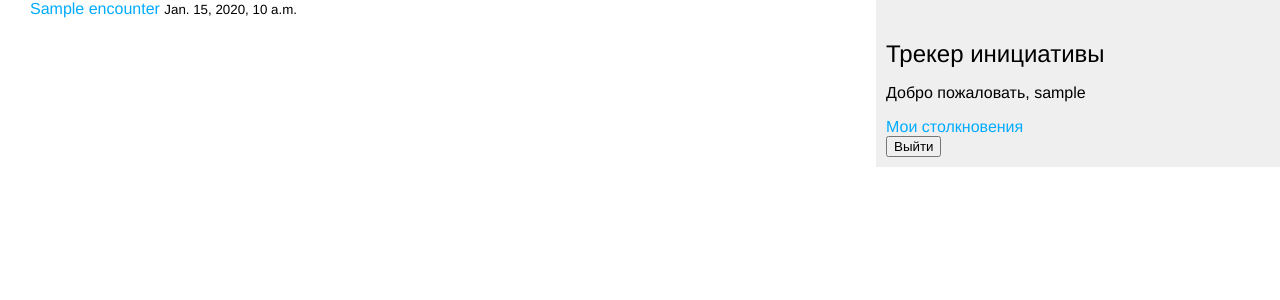
After one commit to VadimMelnik96/DjangoInitTrack, a Django app: page /encounters/ in a window 1280 px wide. The commit adds this page. Shown: the top 300 px of the page. Run offline with Django 5.2, Linux system fonts and the light colour scheme; a user stored in the database is signed in; tables that the repository leaves empty hold one stand-in row (values such as "Sample post").

Commit message:
detail Encounters

```diff
--- a/tracker/inittracker/models.py
+++ b/tracker/inittracker/models.py
@@ -4,6 +4,7 @@ from time import timezone
 from django.db import models
 from django.contrib.auth.models import User
 from django.contrib.postgres.fields import ArrayField
+from django.urls import reverse
 
 STATUSES = (
     ('bl', "Blinded"),
@@ -29,6 +30,9 @@ class Encounter(models.Model):
 
     class Meta:
         ordering = ['-created_at']
+
+    def get_absolute_url(self):
+        return reverse('inittracker:encounter_detail', kwargs={'pk': self.id})
 
 class Monster(models.Model):
     name = models.CharField(max_length=150)
--- a/tracker/inittracker/templates/base.html
+++ b/tracker/inittracker/templates/base.html
@@ -14,14 +14,14 @@
     <h2>Трекер инициативы</h2>
     {% if user.is_authenticated %}
         <p>Добро пожаловать, {{user.username}}</p>
-
+        <a href="{% url 'inittracker:user_encounters' %}">Мои столкновения</a>
        <form action="{% url 'accounts:logout' %}" method="post">
     {% csrf_token %}
     <button type="submit">Выйти</button>
     </form>
      {% else %}
         <a href="{% url 'accounts:login' %}">Войти</a>
-        <a href="{% url 'accounts:registration'% }">Зарегистрироваться</a>
+        <a href="{% url 'accounts:registration' %}">Зарегистрироваться</a>
       {% endif %}
 
 </div>
--- /dev/null
+++ b/tracker/inittracker/templates/user_encounters.html
@@ -0,0 +1,11 @@
+{% extends 'base.html' %}
+{%block title %} Мои столкновения {% endblock %}
+{% block content %}
+    <div>{% for encounter in encounters %}
+
+        <a href="{{encounter.get_absolute_url}}">{{ encounter.name }}</a>
+        <small>{{ encounter.created_at }}</small>
+        <br>
+    {% endfor %}
+    </div>
+{% endblock %}
--- a/tracker/inittracker/urls.py
+++ b/tracker/inittracker/urls.py
@@ -1,8 +1,11 @@
 from django.urls import path, include
 
-from .views import IndexView
+from .views import IndexView, EncounterListView, EncounterDetailView
+
+app_name = "inittracker"
 
 urlpatterns = [
     path('', IndexView.as_view(), name="main"),
-    path("accounts/", include("accounts.urls", "accounts")),
+    path('encounters/', EncounterListView.as_view(), name='user_encounters'),
+    path('encounters/<int:pk>', EncounterDetailView.as_view(), name='encounter_detail'),
 ]
--- a/tracker/inittracker/views.py
+++ b/tracker/inittracker/views.py
@@ -1,5 +1,9 @@
 from django.shortcuts import render
-from django.views.generic import TemplateView, ListView
+from django.views.generic import TemplateView, ListView, DetailView
+
+from .models import Encounter
+
+
 # Create your views here.
 
 
@@ -7,5 +11,15 @@ class IndexView(TemplateView):
     template_name = 'index.html'
 
 
-class EncounterView(ListView):
+class EncounterListView(ListView):
+
     template_name = "user_encounters.html"
+    context_object_name = "encounters"
+
+    def get_queryset(self):
+        return Encounter.objects.filter(user=self.request.user)
+
+
+class EncounterDetailView(DetailView):
+    model = Encounter
+    template_name = "encounter_detail.html"
--- a/tracker/tracker/urls.py
+++ b/tracker/tracker/urls.py
@@ -19,7 +19,7 @@ from django.urls import path, include
 
 urlpatterns = [
     path('admin/', admin.site.urls),
-    path('', include('inittracker.urls')),
-    path("accounts/", include("accounts.urls")),
+    path('', include('inittracker.urls', namespace="inittracker")),
+    path("accounts/", include("accounts.urls", "accounts")),
     path("accounts/", include("django.contrib.auth.urls"))
 ]
```
Also changed, not shown: tracker/inittracker/templates/encounter_detail.html (added, +7 -0 lines).
